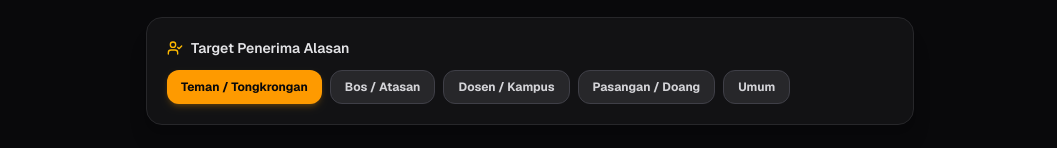
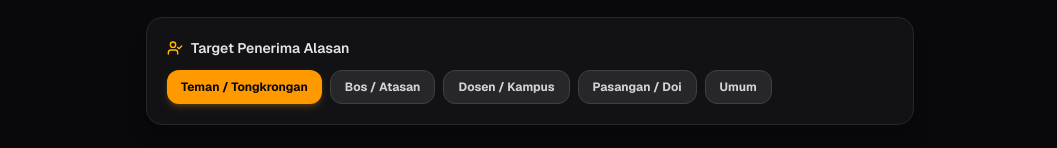
Before and after one commit to ZurielManurung/ngeles-engine, a Next.js app: page / in a window 1280 px wide. Shown: the part 324-472 px from the top of the page, without its empty margins (110-1167 px from the left). Built offline with nearby package versions, Linux system fonts and the light colour scheme.

Commit message:
Fix: Typo label Pasangan / Doi

```diff
--- a/src/app/page.tsx
+++ b/src/app/page.tsx
@@ -30,7 +30,7 @@ export default function Home() {
     'Teman / Tongkrongan',
     'Bos / Atasan',
     'Dosen / Kampus',
-    'Pasangan / Doang',
+    'Pasangan / Doi',
     'Umum',
   ];
 
--- a/src/types/excuse.ts
+++ b/src/types/excuse.ts
@@ -10,4 +10,4 @@ export interface ExcuseResponse {
   model_used?: string;
 }
 
-export type TargetRecipient = 'Bos / Atasan' | 'Teman / Tongkrongan' | 'Pasangan / Doang' | 'Dosen / Kampus' | 'Umum';
+export type TargetRecipient = 'Bos / Atasan' | 'Teman / Tongkrongan' | 'Pasangan / Doi' | 'Dosen / Kampus' | 'Umum';
```
